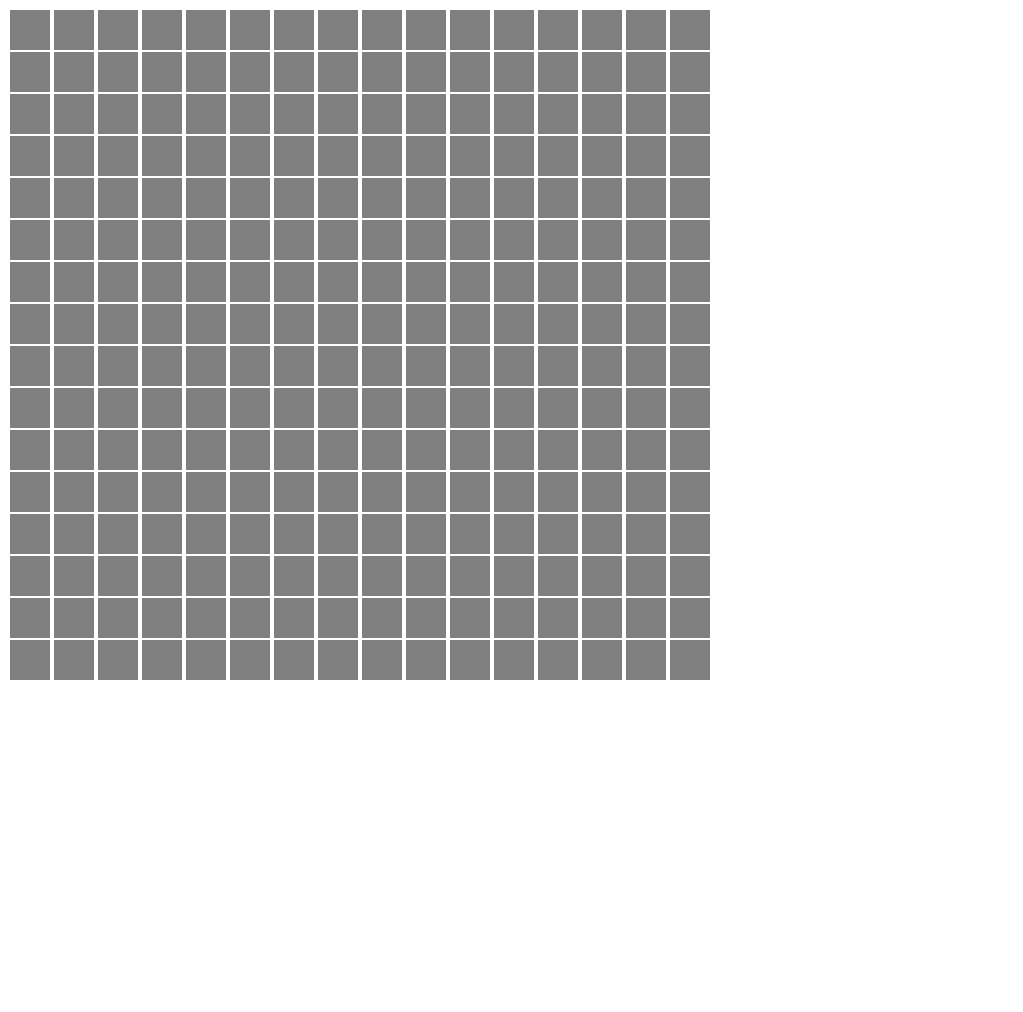
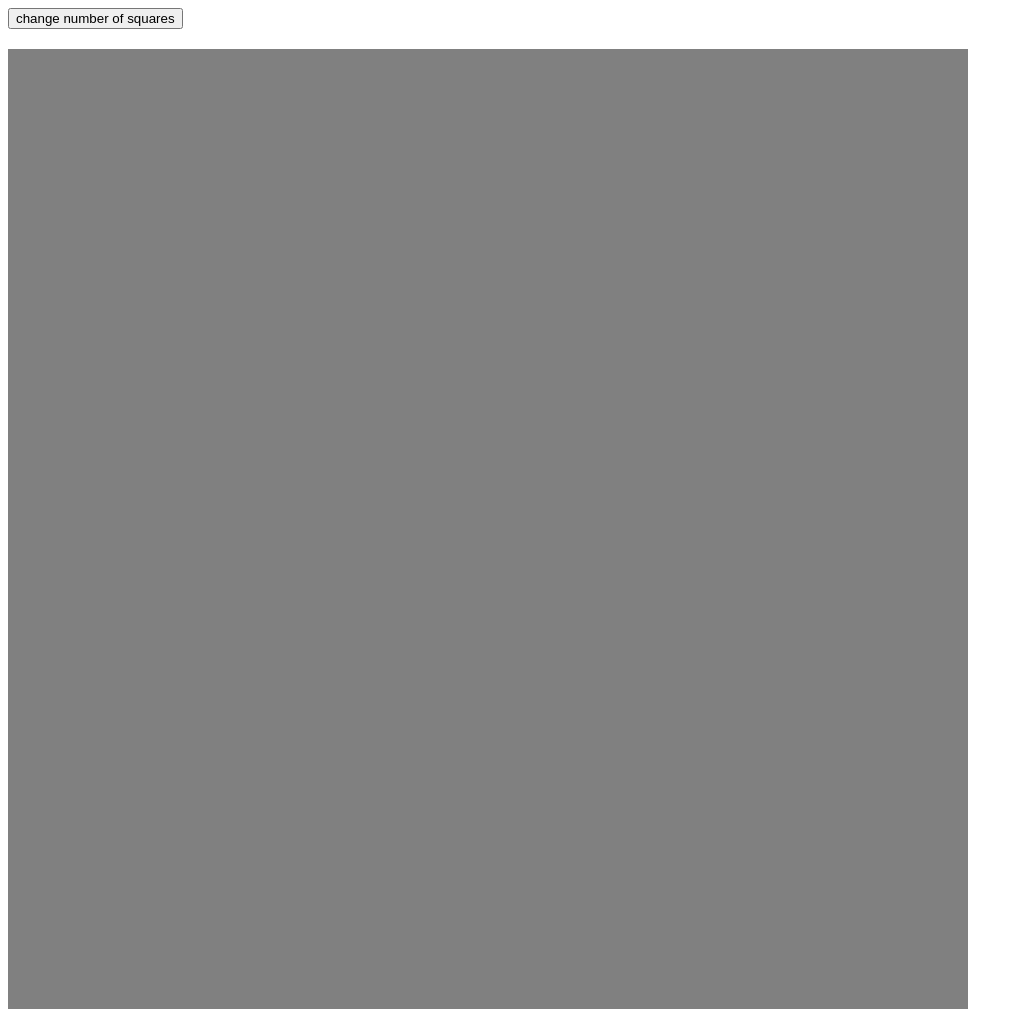
Before and after one commit to tannerjs7/etch-a-sketch, a plain HTML site: page index.html in a window 1280 px wide. Shown: the whole page, without its empty margins (0-1023 px from the left). Before the commit the page ends 800 px from the top, so only its background shows below. Drawn offline with Linux system fonts and the light colour scheme.

Commit message:
Add hover and square size change functionalities

```diff
--- a/index.html
+++ b/index.html
@@ -7,6 +7,7 @@
   <link rel="stylesheet" href="style.css">
 </head>
 <body>
+  <button id="number">change number of squares</button>
   <div id="container"></div>
 
   <script src="script.js"></script>
--- a/script.js
+++ b/script.js
@@ -1,13 +1,29 @@
 const container = document.querySelector('#container');
+const button = document.querySelector('#number');
 
-for (let i = 0; i < 16; i++) {
-  console.log(i)
+button.addEventListener('click', function() {
+  let input = prompt('Enter a number between 1 and 100');
+  if (input == '' || isNaN(input)) alert('That is not a number');
+  else if (input < 1 || input > 100) alert('That number is out of bounds');
+  else {
+    container.replaceChildren();
+    createGrid(input);
+  }
+});
+
+function createGrid(numberOfSquares) {
+  for (let i = 0; i < numberOfSquares; i++) {
     let row = document.createElement('div');
     row.className = row;
     container.appendChild(row);
     let square = document.createElement('div');
     square.className = 'square';
-  for (let j = 0; j < 16; j++) {
+    square.style.width = `${960 / numberOfSquares}px`;
+    square.style.height = `${960 / numberOfSquares}px`;
+    for (let j = 0; j < numberOfSquares; j++) {
       row.appendChild(square.cloneNode());
     }
   }
+}
+
+createGrid(16);
--- a/style.css
+++ b/style.css
@@ -1,15 +1,15 @@
+#number {
+  margin-bottom: 20px;
+}
+
 #container {
   display: flex;
 }
 
-.row {
-  display: flex;
+.square {
+  background-color: gray;
 }
 
-.square {
-  display: flex;
-  height: 40px;
-  width: 40px;
-  margin: 2px;
-  background-color: gray;
+.square:hover {
+  background-color: red;
 }
```
Lines whose indentation alone changed are shown as unchanged.
